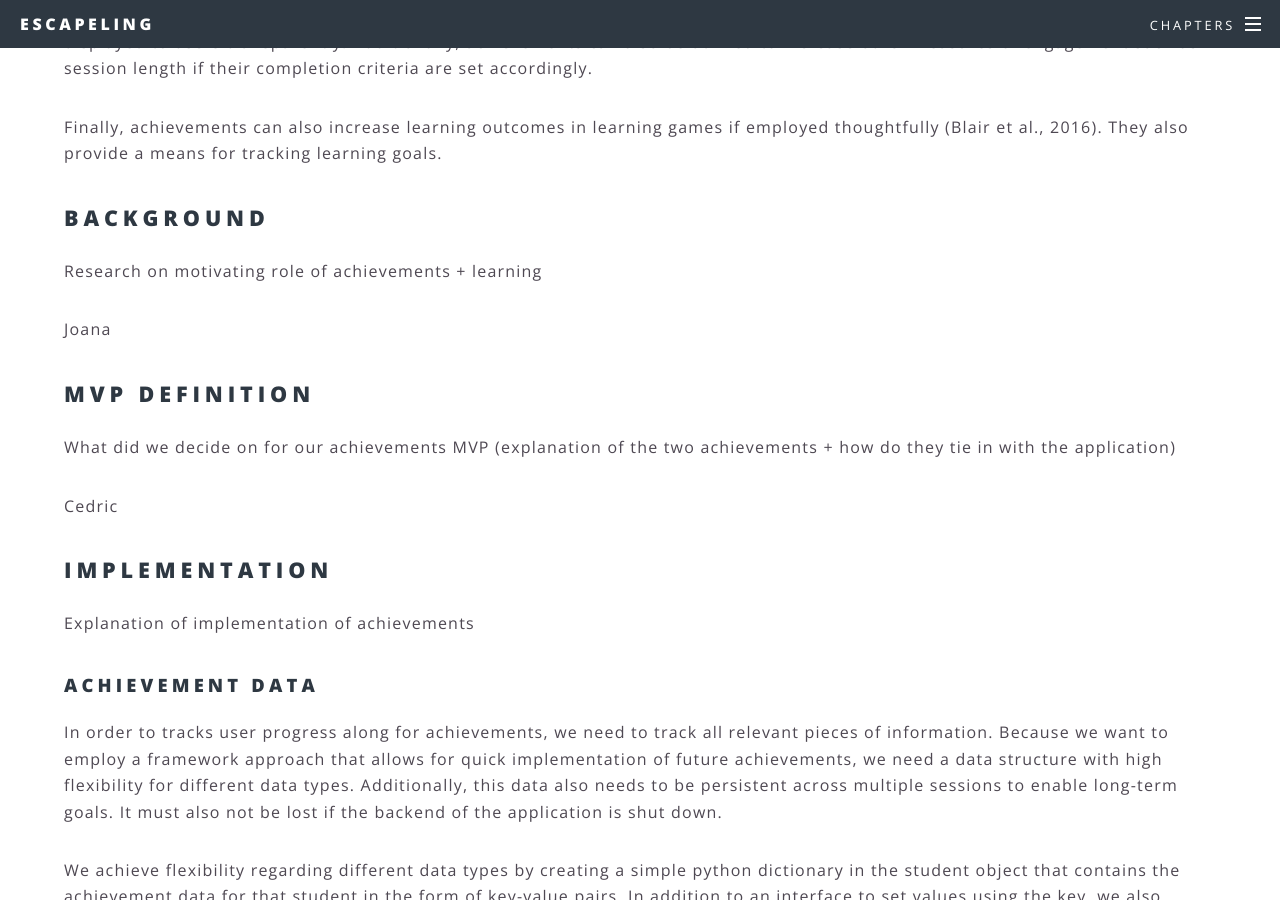
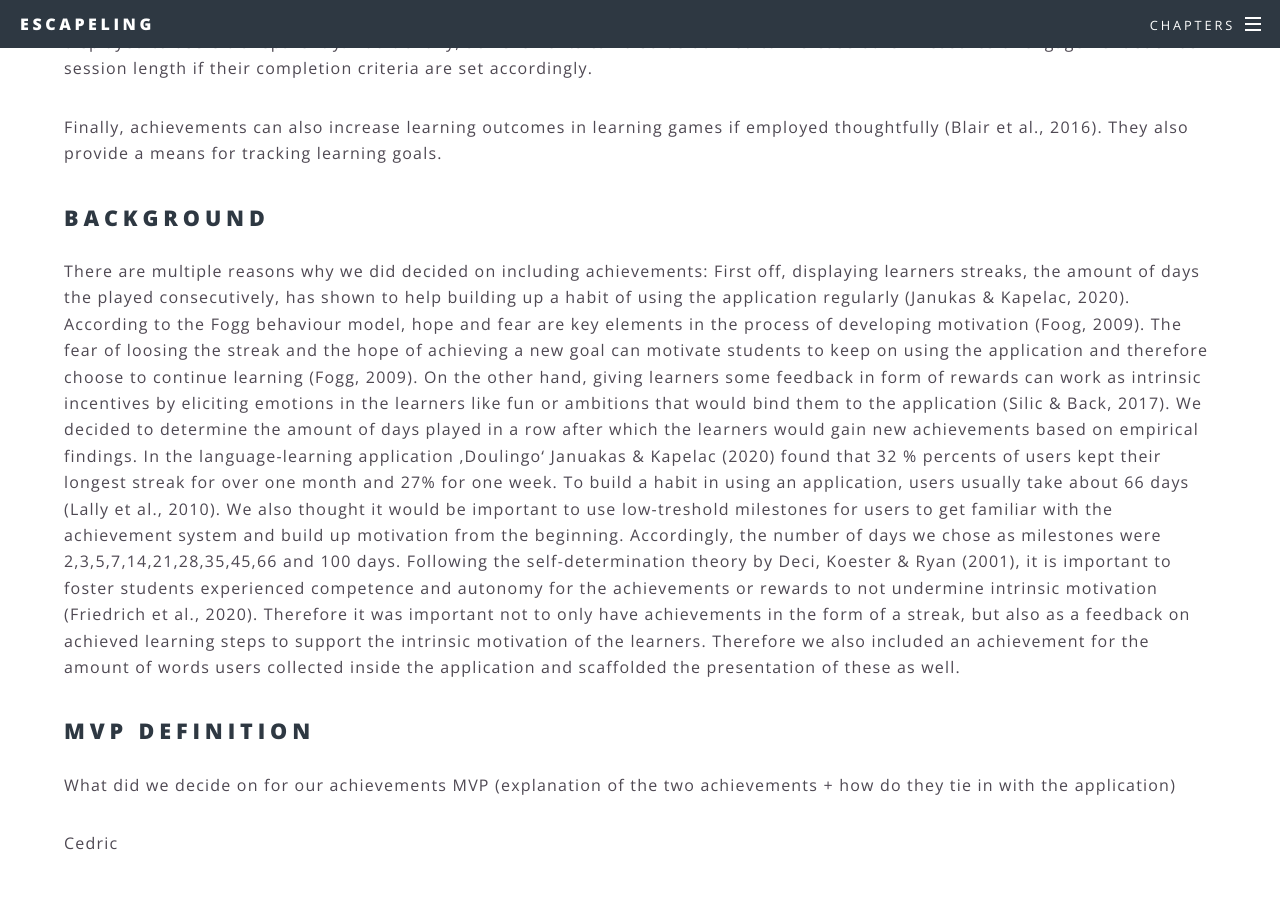
Before and after one commit to ALLUOS/ALLUOS.github.io, a Jekyll site: the page built from _posts/2020-04-03-achievements.md, in a window 1280 px wide and 900 px high, scrolled down 1013 px. Built offline with Jekyll 4.4.1, drawn with Linux system fonts in a browser that asks for light colours; some of the changed text lies outside the part shown.

Commit message:
Update 2020-04-03-achievements.md

```diff
--- a/_posts/2020-04-03-achievements.md
+++ b/_posts/2020-04-03-achievements.md
@@ -23,9 +23,10 @@ The achievements module tackles one of the central problems of learning applicat
 Finally, achievements can also increase learning outcomes in learning games if employed thoughtfully (Blair et al., 2016). They also provide a means for tracking learning goals.
 
 ## Background
-Research on motivating role of achievements + learning
 
-Joana
+There are multiple reasons why we did decided on including achievements: First off, displaying learners streaks, the amount of days the played consecutively, has shown to help building up a habit of using the application regularly (Janukas & Kapelac, 2020). According to the Fogg behaviour model, hope and fear are key elements in the process of developing motivation (Foog, 2009). The fear of loosing the streak and the hope of achieving a new goal can motivate students to keep on using the application and therefore choose to continue learning (Fogg, 2009). On the other hand, giving learners some feedback in form of rewards can work as intrinsic incentives by eliciting emotions in the learners like fun or ambitions that would bind them to the application (Silic & Back, 2017).
+We decided to determine the amount of days played in a row after which the learners would gain new achievements based on empirical findings. In the language-learning application ‚Doulingo‘ Januakas & Kapelac (2020) found that 32 % percents of users kept their longest streak for over one month and 27% for one week. To build a habit in using an application, users usually take about 66 days (Lally et al., 2010). We also thought it would be important to use low-treshold milestones for users to get familiar with the achievement system and build up motivation from the beginning. Accordingly, the number of days we chose as milestones were 2,3,5,7,14,21,28,35,45,66 and 100 days.
+Following the self-determination theory by Deci, Koester & Ryan (2001), it is important to foster students experienced competence and autonomy for the achievements or rewards to not undermine intrinsic motivation (Friedrich et al., 2020). Therefore it was important not to only have achievements in the form of a streak, but also as a feedback on achieved learning steps to support the intrinsic motivation of the learners. Therefore we also included an achievement for the amount of words users collected inside the application and scaffolded the presentation of these as well.
 
 ## MVP Definition
 What did we decide on for our achievements MVP (explanation of the two achievements + how do they tie in with the application)
@@ -75,4 +76,18 @@ Self-set goals
 ## References
 Blair, L., Bowers, C., Cannon-Bowers, J., & Gonzalez-Holland, E. (2016). Understanding the Role of Achievements in Game-Based Learning. International Journal of Serious Games, 3. https://doi.org/10.17083/ijsg.v3i4.114
 
+Deci, E. L., Koestner, R., & Ryan, R. M. (2001). Extrinsic rewards and intrinsic motivation in education: Reconsidered once again. Review of educational research, 71(1), 1-27.
+
+Fogg, B. J. (2009). A behavior model for persuasive design. In Proceedings of the 4th international Conference on Persuasive Technology (pp. 1-7).
+
+Friedrich, J., Becker, M., Kramer, F., Wirth, M., & Schneider, M. (2020). Incentive design and gamification for knowledge management. Journal of Business Research, 106, 341-352.
+
+Jankunas, R., & Kapelac, E. (2020). Motivation in language learning and fitness apps.
+
+Lally, P., Van Jaarsveld, C. H., Potts, H. W., & Wardle, J. (2010). How are habits formed: Modelling habit formation in the real world. European journal of social psychology, 40(6), 998-1009.
+
+
 Pham, X. L., & Chen, G. D. (2019). PACARD: A New Interface to Increase Mobile Learning App Engagement, Distributed Through App Stores. Journal of Educational Computing Research, 57(3), 618–645. https://doi.org/10.1177/0735633118756298
+
+
+Silic, M., & Back, A. (2017). Impact of gamification on user's knowledge-sharing practices: Relationships between work motivation, performance expectancy and work engagement. In Proceedings of the 50th Hawaii International Conference on System Sciences.
```
